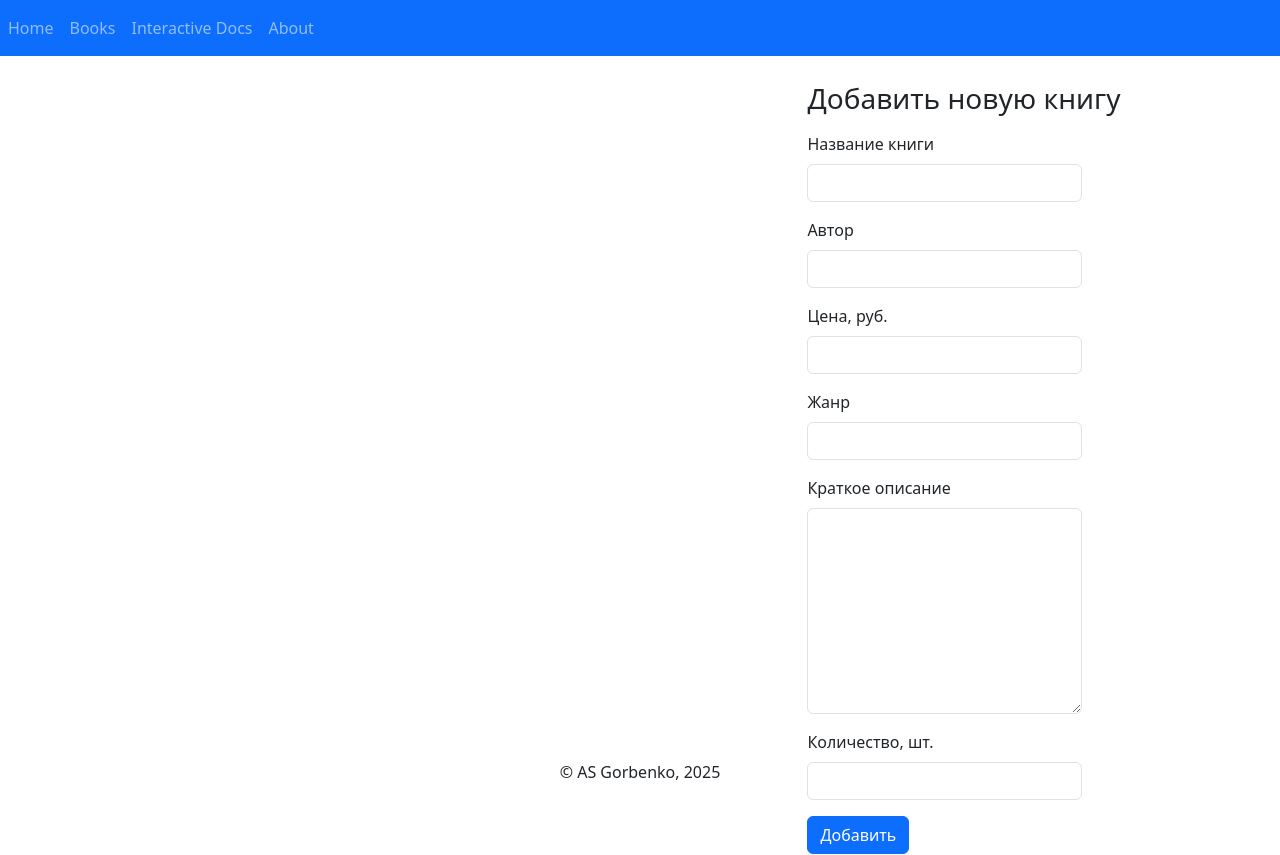
After one commit to AlexandrGor13/python_basic_homework, a FastAPI app: template homework4/templates/books.html in a window 1280 px wide. The commit adds this page. Run offline with FastAPI, Linux system fonts and the light colour scheme; the template is opened without the code that fills it, so the values that code supplies are empty.

Commit message:
Refactoring

```diff
--- a/homework4/api/__init__.py
+++ b/homework4/api/__init__.py
@@ -1,11 +1,8 @@
 from fastapi import APIRouter
-
-from api.about import router as about_router
 from api.books.views import router as books_router
 
 router = APIRouter(
     prefix='/api',
     tags=['API'],
 )
-router.include_router(about_router)
 router.include_router(books_router)
--- a/homework4/app.py
+++ b/homework4/app.py
@@ -2,6 +2,7 @@ import uvicorn
 
 from fastapi import FastAPI, Request
 from fastapi.responses import HTMLResponse
+from fastapi.staticfiles import StaticFiles
 from fastapi.templating import Jinja2Templates
 
 from api import router as api_router
@@ -9,22 +10,28 @@ from api import router as api_router
 app = FastAPI()
 app.include_router(api_router)
 templates = Jinja2Templates(directory="templates")
+app.mount("/img", StaticFiles(directory="docs/img"))
 
-# @app.get('/')
-# def root():
-#     return {"message": "Hello"}
 
 @app.get('/',
          response_class=HTMLResponse
          )
 def root(request: Request):
-    return templates.TemplateResponse("index.html", {"request": request})
+    return templates.TemplateResponse(
+        name="index.html",
+        request=request,
+    )
+
 
 @app.get('/about',
          response_class=HTMLResponse
          )
 def root(request: Request):
-    return templates.TemplateResponse("about.html", {"request": request})
+    return templates.TemplateResponse(
+        name="about.html",
+        request=request,
+    )
+
 
 if __name__ == '__main__':
     uvicorn.run("app:app", reload=True)
--- a/homework4/templates/base.html
+++ b/homework4/templates/base.html
@@ -2,8 +2,10 @@
 <html lang="en">
 <head>
     <meta charset="UTF-8">
-    <link href="https://cdn.jsdelivr.net/npm/bootstrap@5.0.2/dist/css/bootstrap.min.css" rel="stylesheet" integrity="sha384-EVSTQN3/azprG1Anm3QDgpJLIm9Nao0Yz1ztcQTwFspd3yD65VohhpuuCOmLASjC" crossorigin="anonymous">
-
+    <link href="https://cdn.jsdelivr.net/npm/bootstrap@5.3.3/dist/css/bootstrap.min.css"
+          rel="stylesheet"
+          integrity="sha384-QWTKZyjpPEjISv5WaRU9OFeRpok6YctnYmDr5pNlyT2bRjXh0JMhjY6hW+ALEwIH"
+          crossorigin="anonymous">
     <title>
         {% block title %}
         {% endblock %}
@@ -11,31 +13,51 @@
 </head>
 <body>
 
-    <ul class="nav nav-pills">
+<header>
+    <nav class="navbar navbar-expand-lg fixed-top navbar-dark bg-primary">
+        <button class="navbar-toggler" type="button" data-toggle="collapse"
+                data-target="#navbarSupportedContent"
+                aria-controls="navbarSupportedContent" aria-expanded="false" aria-label="Toggle navigation">
+            <span class="navbar-toggler-icon"></span>
+        </button>
+        <div class="collapse navbar-collapse " id="navbarSupportedContent">
+            <ul class="navbar-nav mr-4">
                 <li class="nav-item">
-        <a class="nav-link active" aria-current="page" href="/">Home</a>
+                    <a class="nav-link " href="/">Home</a>
                 </li>
-      <li class="nav-item dropdown">
-        <a class="nav-link dropdown-toggle" data-bs-toggle="dropdown" href="#" role="button" aria-expanded="false">Books</a>
-        <ul class="dropdown-menu">
-          <li><a class="dropdown-item" href="#">Get book</a></li>
-          <li><a class="dropdown-item" href="#">Add book</a></li>
-        </ul>
+                <li class="nav-item">
+                    <a class="nav-link " href="/api/books">Books</a>
+                </li>
+                <li class="nav-item">
+                    <a class="nav-link " href="/docs">Interactive Docs</a>
                 </li>
                 <li class="nav-item">
                     <a class="nav-link" href="/about">About</a>
                 </li>
-      <li class="nav-item">
-        <a class="nav-link" href="/docs">Interactive Docs</a>
-      </li>
             </ul>
+        </div>
+    </nav>
+</header>
+
+
+<div style="padding-top: 65px;">
     {% block body %}
         Base body
     {% endblock %}
+</div>
 
 <footer>
-  &copy; OTUS 2025
+    <div style="position: relative; text-align: center">
+        <p style="position: fixed; bottom: 0; width:100%;">
+            &copy; AS Gorbenko, 2025
+        </p>
+    </div>
 </footer>
-<script src="https://cdn.jsdelivr.net/npm/bootstrap@5.0.2/dist/js/bootstrap.bundle.min.js" integrity="sha384-MrcW6ZMFYlzcLA8Nl+NtUVF0sA7MsXsP1UyJoMp4YLEuNSfAP+JcXn/tWtIaxVXM" crossorigin="anonymous"></script>
+
+<script src="https://cdn.jsdelivr.net/npm/bootstrap@5.3.3/dist/js/bootstrap.bundle.min.js"
+        integrity="sha384-YvpcrYf0tY3lHB60NNkmXc5s9fDVZLESaAA55NDzOxhy9GkcIdslK1eN7N6jIeHz"
+        crossorigin="anonymous">
+
+</script>
 </body>
 </html>
--- /dev/null
+++ b/homework4/templates/books.html
@@ -0,0 +1,87 @@
+{% extends 'base.html' %}
+
+{% block title %}
+    {% if id %}
+        Book {{ id }} Page
+    {% else %}
+        Books Page
+    {% endif %}
+{% endblock %}
+
+{% block body %}
+    {% if status == "created" %}
+        <p>Книга добавлена успешно!</p>
+        <script type="text/javascript">
+            alert("Книга добавлена успешно!")
+        </script>
+    {% endif %}
+    <table style="width: 90%">
+        <tr>
+            <td style="width: 70%; align-content: flex-start">
+                {% for book in books %}
+                    <div>
+                        <dl class="row" style="text-align: left; padding-left: 50px;">
+                            <p><a href="books/{{ book["id"] }}">Книга #{{ book["id"] }}</a></p>
+                            <div class="text-left">
+                                <img src="/img/book.jpg" class=class="img-thumbnail">
+                            </div>
+
+                            <dt class=" col-sm-3">Название</dt>
+                            <dd class="col-sm-9"><i><b>{{ book["title"] }}</b></i></dd>
+
+                            <dt class="col-sm-3">Автор</dt>
+                            <dd class="col-sm-9">{{ book["author"] }}</dd>
+
+                            <dt class="col-sm-3">Цена, руб.</dt>
+                            <dd class="col-sm-9">{{ book["price"] }}</dd>
+
+                            {% if id %}
+                                <dt class="col-sm-3">Жанр</dt>
+                                <dd class="col-sm-9">{{ book["genre"] }}</dd>
+
+                                <dt class="col-sm-3">Краткое описание</dt>
+                                <dd class="col-sm-9">{{ book["description"] }}</dd>
+
+                                <dt class="col-sm-3">Количество, шт.</dt>
+                                <dd class="col-sm-9">{{ book["quantity"] }}</dd>
+                            {% endif %}
+                        </dl>
+                    </div>
+                {% endfor %}
+            </td>
+            <td style="vertical-align: top">
+                <p>
+                    {% if not id %}
+                        <h3>Добавить новую книгу</h3></p>
+                        <form style="width: 80%" method="post">
+                            <div class="mb-3">
+                                <label for="exampleInputText" class="form-label">Название книги</label>
+                                <input type="text" class="form-control" name="title">
+                            </div>
+                            <div class="mb-3">
+                                <label for="exampleInputText" class="form-label">Автор</label>
+                                <input type="text" class="form-control" name="author">
+                            </div>
+                            <div class="mb-3">
+                                <label for="exampleInputText" class="form-label">Цена, руб.</label>
+                                <input type="text" class="form-control" name="price">
+                            </div>
+                            <div class="mb-3">
+                                <label for="exampleInputText" class="form-label">Жанр</label>
+                                <input type="text" class="form-control" name="genre">
+                            </div>
+                            <div class="mb-3">
+                                <label for="exampleInputText" class="form-label">Краткое описание</label>
+                                <textarea class="form-control" name="description" rows="8"></textarea>
+                            </div>
+                            <div class="mb-3">
+                                <label for="exampleInputText" class="form-label">Количество, шт.</label>
+                                <input type="text" class="form-control" name="quantity">
+                            </div>
+                            <button type="submit" class="btn btn-primary">Добавить</button>
+                        </form>
+                    {% endif %}
+            </td>
+        </tr>
+    </table>
+{% endblock %}
```
Also changed, not shown: homework4/api/about.py (deleted, +0 -7 lines), homework4/api/books/crud.py (+27 -2 lines), homework4/api/books/schemas.py (+10 -2 lines), homework4/api/books/views.py (+57 -8 lines), homework4/books.json (deleted, +0 -57 lines), homework4/docs/books.json (added, +52 -0 lines), homework4/templates/about.html (+11 -2 lines), homework4/templates/index.html (+51 -8 lines), homework4/README.md, 3 other files. Lines whose indentation alone changed are shown as unchanged.
